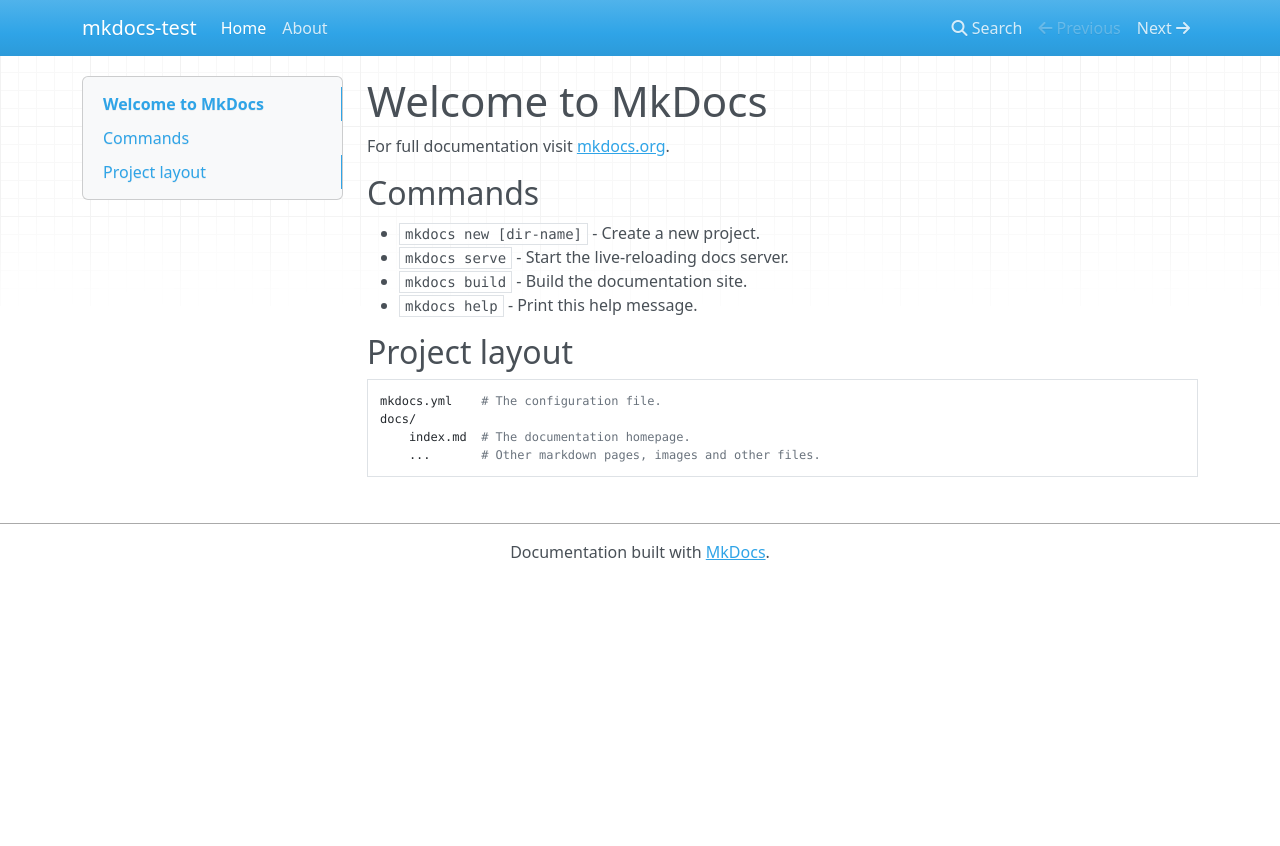
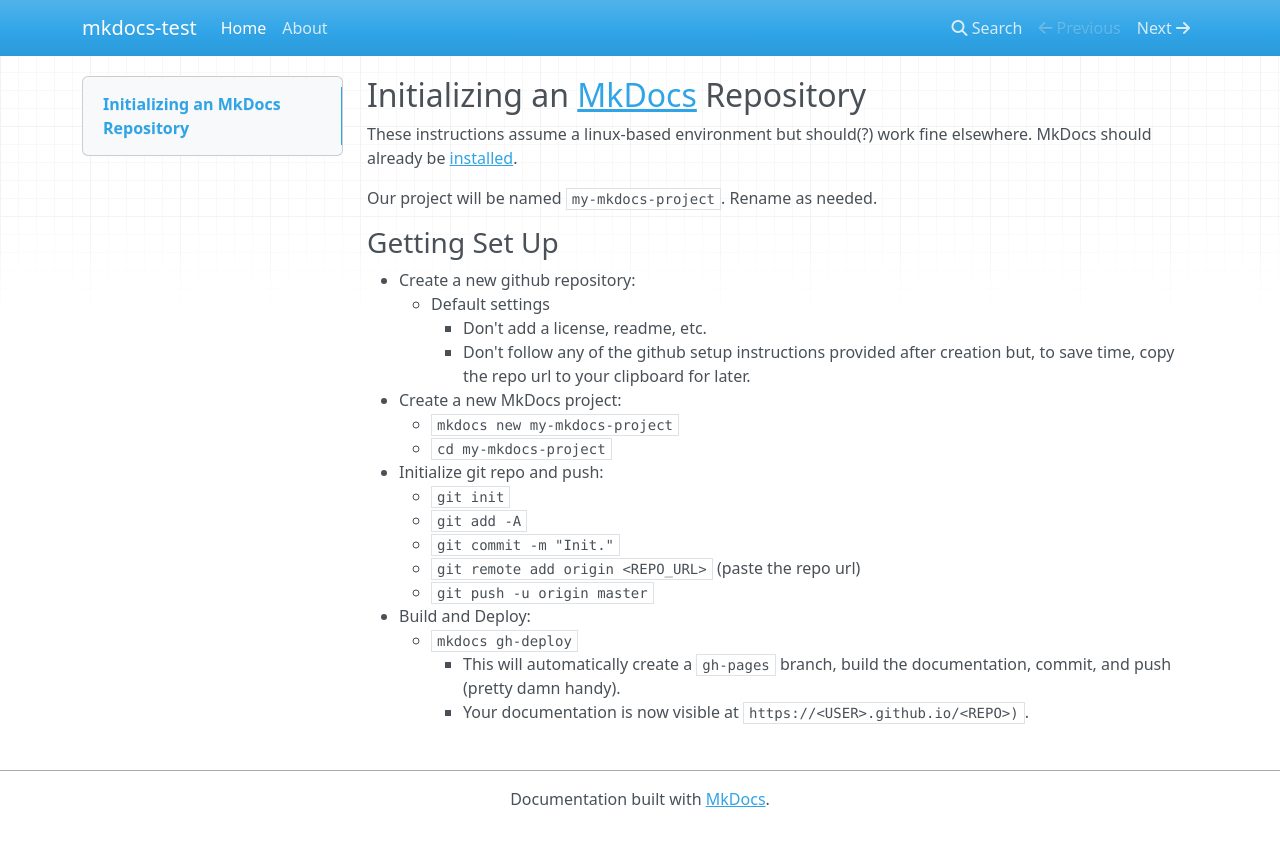
Before and after one commit to c0gent/mkdocs-info, an MkDocs documentation site: the page built from docs/index.md, in a window 1280 px wide. Shown: the top 846 px of the page. Built offline with MkDocs 1.6.1, drawn with Linux system fonts in a browser that asks for light colours; nearby versions of some CDN libraries; old or Windows-style settings are respelled for this version of MkDocs.

Commit message:
Copy readme to `index.md`.

```diff
--- a/docs/index.md
+++ b/docs/index.md
@@ -1,17 +1,31 @@
-# Welcome to MkDocs
+## Initializing an [MkDocs](https://www.mkdocs.org/) Repository
 
-For full documentation visit [mkdocs.org](http://mkdocs.org).
+These instructions assume a linux-based environment but should(?) work fine
+elsewhere. MkDocs should already be
+[installed](https://www.mkdocs.org/#installation).
 
-## Commands
+Our project will be named `my-mkdocs-project`. Rename as needed.
 
-* `mkdocs new [dir-name]` - Create a new project.
-* `mkdocs serve` - Start the live-reloading docs server.
-* `mkdocs build` - Build the documentation site.
-* `mkdocs help` - Print this help message.
+### Getting Set Up
 
-## Project layout
-
-    mkdocs.yml    # The configuration file.
-    docs/
-        index.md  # The documentation homepage.
-        ...       # Other markdown pages, images and other files.
+* Create a new github repository:
+    * Default settings
+        * Don't add a license, readme, etc.
+        * Don't follow any of the github setup instructions provided after
+          creation but, to save time, copy the repo url to your clipboard for
+          later.
+* Create a new MkDocs project:
+    * `mkdocs new my-mkdocs-project`
+    * `cd my-mkdocs-project`
+* Initialize git repo and push:
+    * `git init`
+    * `git add -A`
+    * `git commit -m "Init."`
+    * `git remote add origin <REPO_URL>` (paste the repo url)
+    * `git push -u origin master`
+* Build and Deploy:
+    * `mkdocs gh-deploy`
+        * This will automatically create a `gh-pages` branch, build the
+          documentation, commit, and push (pretty damn handy).
+        * Your documentation is now visible at
+          `https://<USER>.github.io/<REPO>)`.
```
Also changed, not shown: docs/about.md (+2 -42 lines).
